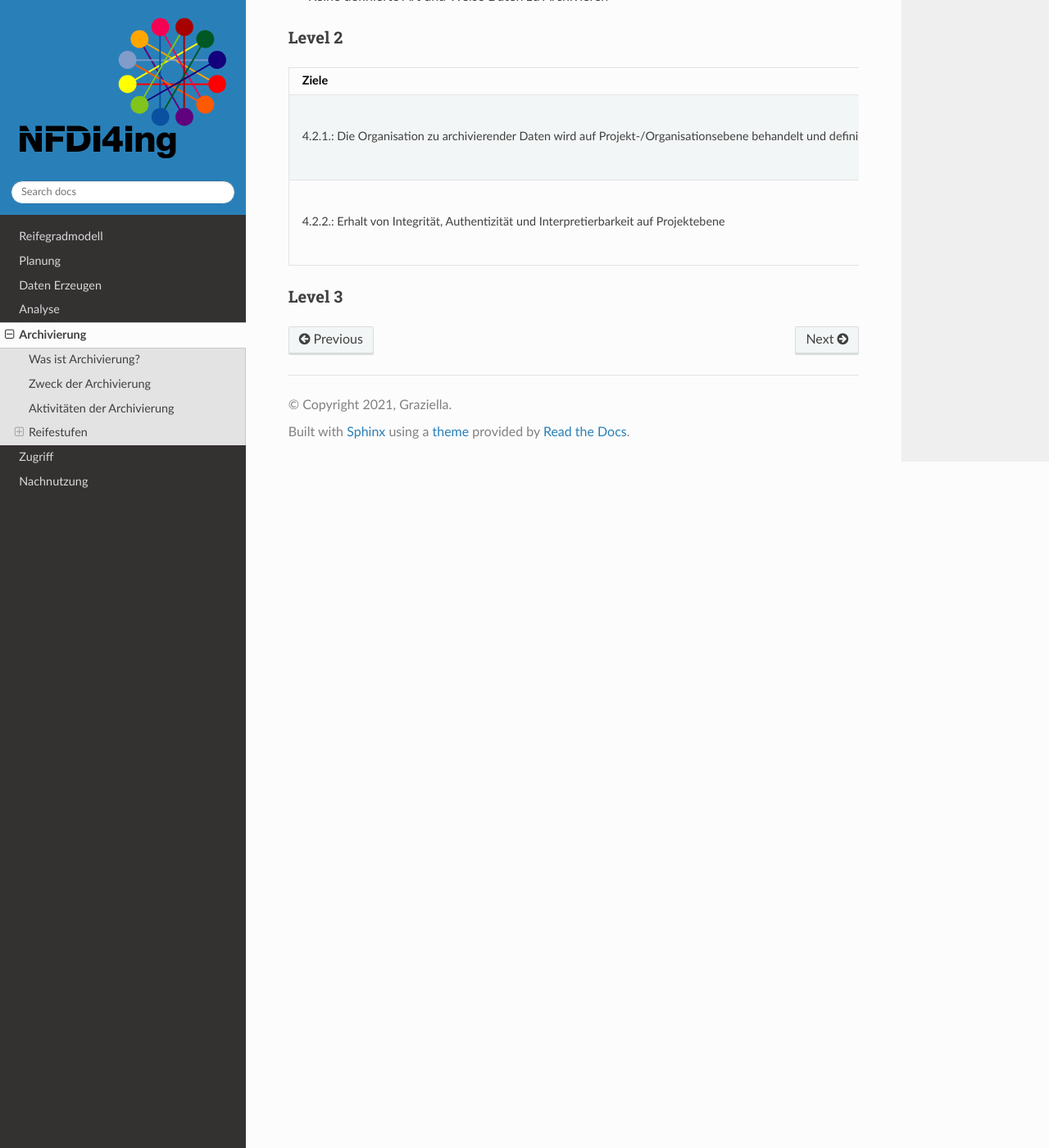
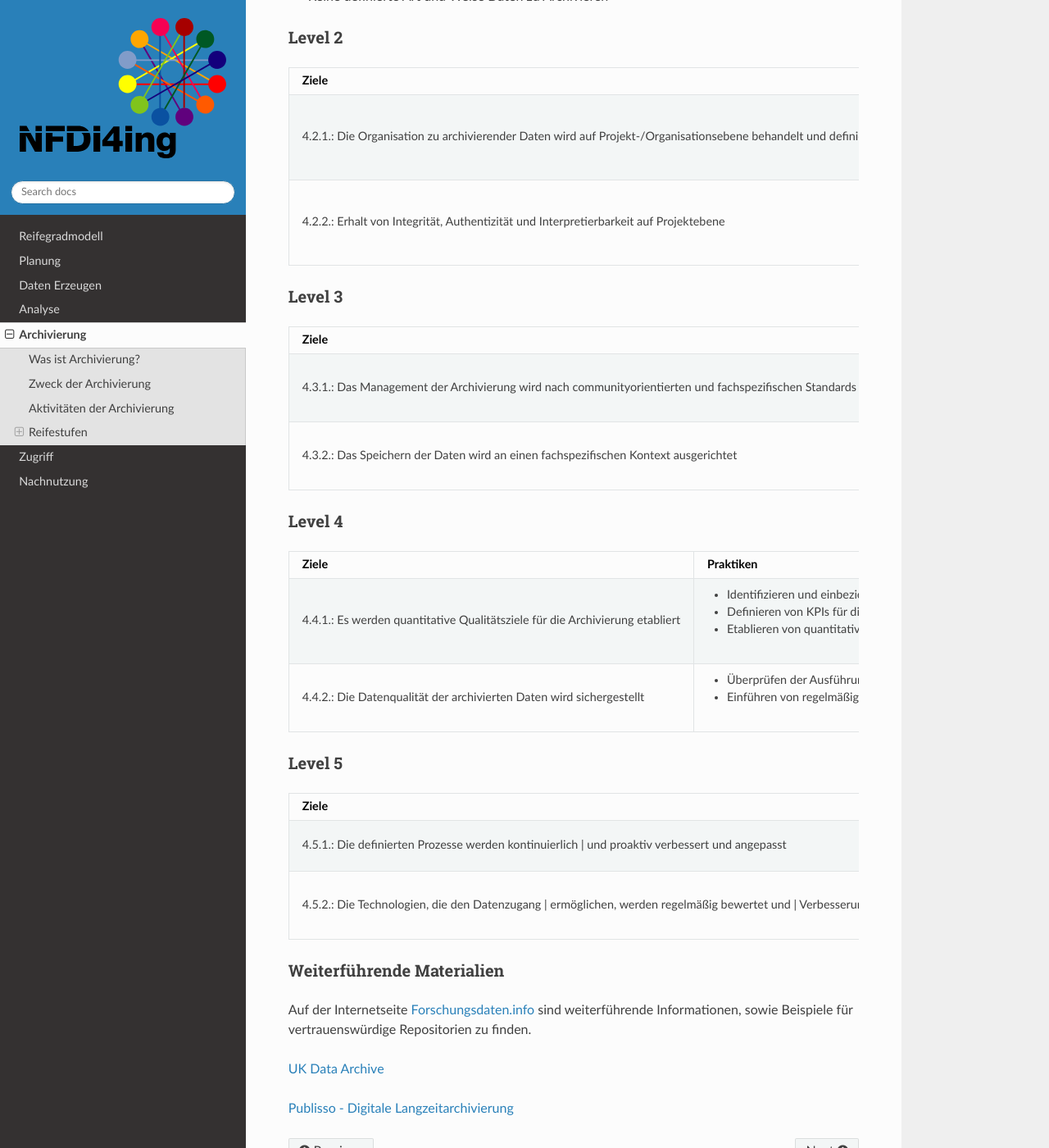
Before and after one commit to LUHMW/MaturityModel, a Sphinx documentation site: the page built from docs/source/archivierung.rst, in a window 1280 px wide and 1400 px high, scrolled down 1520 px. Shown: the whole window at 82% size. Built offline with Sphinx 7.4.7 and the Read the Docs theme 2.0.0, drawn with Linux system fonts in a browser that asks for light colours.

Commit message:
Update archivierung.rst

```diff
--- a/docs/source/archivierung.rst
+++ b/docs/source/archivierung.rst
@@ -91,3 +93,68 @@ Level 2
 ========
 Level 3
 ========
+
+.. list-table::
+  :widths: 50 50
+  :header-rows: 1
+
+  * - Ziele
+    - Praktiken
+  * - 4.3.1.: Das Management der Archivierung wird nach
+      communityorientierten und fachspezifischen Standards
+      ausgerichtet
+    - * Identifizieren und einbeziehen von gemeinschaftsweiten
+        Regelungen und Standards (Best Practices)
+      * Nutzen eines Repositoriums, das den Standards der
+        fachspezifischen Community entspricht
+  * - 4.3.2.: Das Speichern der Daten wird an einen
+      fachspezifischen Kontext ausgerichtet
+    - * Zum Verständnis wichtige Metadaten werden gemeinsam mit den Daten abgespeichert
+      * Nutzen von standardisierten Dateiformaten
+
+
+=========
+Level 4
+=========
+
+.. list-table::
+  :widths: 50 50
+  :header-rows: 1
+
+  * - Ziele
+    - Praktiken
+  * - 4.4.1.: Es werden quantitative Qualitätsziele für die Archivierung etabliert
+    - * Identifizieren und einbeziehen von Metriken
+      * Definieren von KPIs für die Qualitätskontrolle
+      * Etablieren von quantitative Qualitätszielen
+  * - 4.4.2.: Die Datenqualität der archivierten Daten wird sichergestellt
+    - * Überprüfen der Ausführung im Hinblick auf definierte relevante Merkmale
+      * Einführen von regelmäßiger Überprüfung zur Datenqualität und Umsetzung
+
+
+=========
+Level 5
+=========
+
+.. list-table::
+  :widths: 50 50
+  :header-rows: 1
+
+  * - Ziele
+    - Praktiken
+  * - 4.5.1.: Die definierten Prozesse werden kontinuierlich  |  und proaktiv verbessert und angepasst
+    - * Verbessern und anpassen des Managements  |  der Archivierung auf Grundlage von neuen  |  Standards des Fachbereichs
+  * - 4.5.2.: Die Technologien, die den Datenzugang  |  ermöglichen, werden regelmäßig bewertet und  |  Verbesserungen werden umgesetzt
+    - * Entwickeln und nutzen neuer technischer Standards
+      * Austausch und Entwickelung technischer Systeme in der  |  fachspezifischen Community
+
+============================
+Weiterführende Materialien
+============================
+Auf der Internetseite
+`Forschungsdaten.info <https://forschungsdaten.info/themen/veroeffentlichen-und-archivieren>`_
+sind weiterführende Informationen, sowie Beispiele für vertrauenswürdige Repositorien zu finden.
+
+`UK Data Archive <https://dam.ukdataservice.ac.uk/media/622417/managingsharing.pdf>`_
+
+`Publisso - Digitale Langzeitarchivierung <https://www.publisso.de/digitale-langzeitarchivierung>`_
```
Also changed, not shown: other parts of docs/source/archivierung.rst (+5 -3 lines).
